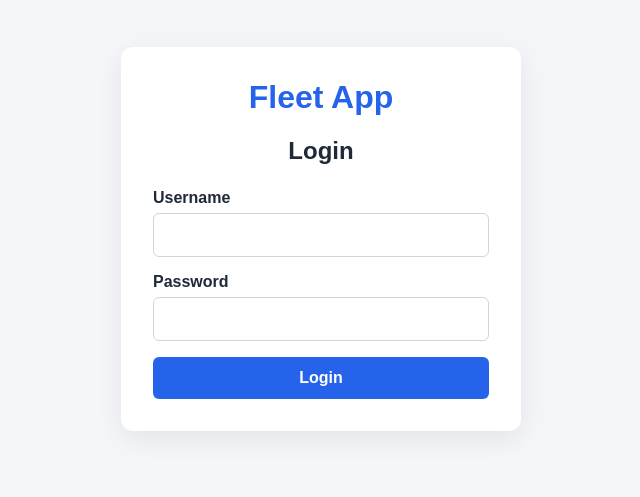
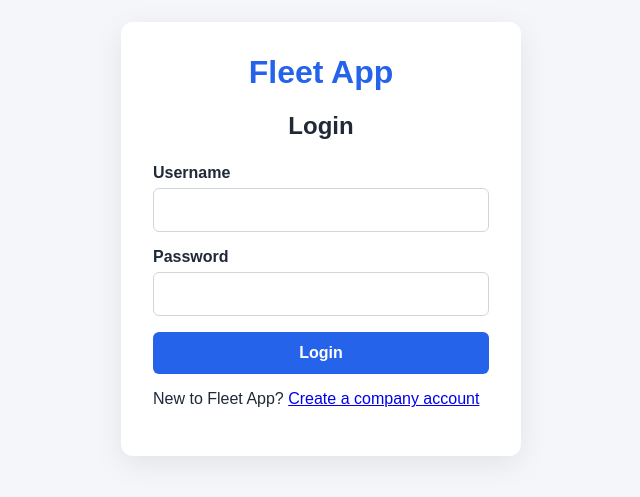
Before and after one commit to kpj307/Saas_FLEET_APP, a React app in the folder frontend/: page /login in a window 1280 px wide. Shown: the part 161-658 px from the top of the page, without its empty margins (319-959 px from the left). Built offline with nearby package versions, Linux system fonts and the light colour scheme; the HTML template or start-up script is replaced by a standard one.

Commit message:
Link login page to company registration

```diff
--- a/frontend/src/pages/Login.jsx
+++ b/frontend/src/pages/Login.jsx
@@ -1,5 +1,5 @@
 import { useState } from "react";
-import { useNavigate, useSearchParams } from "react-router-dom";
+import { Link, useNavigate, useSearchParams } from "react-router-dom";
 
 import api from "../api/axios";
 
@@ -130,6 +130,8 @@ function Login({ onLogin }) {
             {loading ? "Logging in..." : "Login"}
           </button>
         </form>
+
+        <p>New to Fleet App? <Link to="/register">Create a company account</Link></p>
       </div>
     </div>
   );
```
